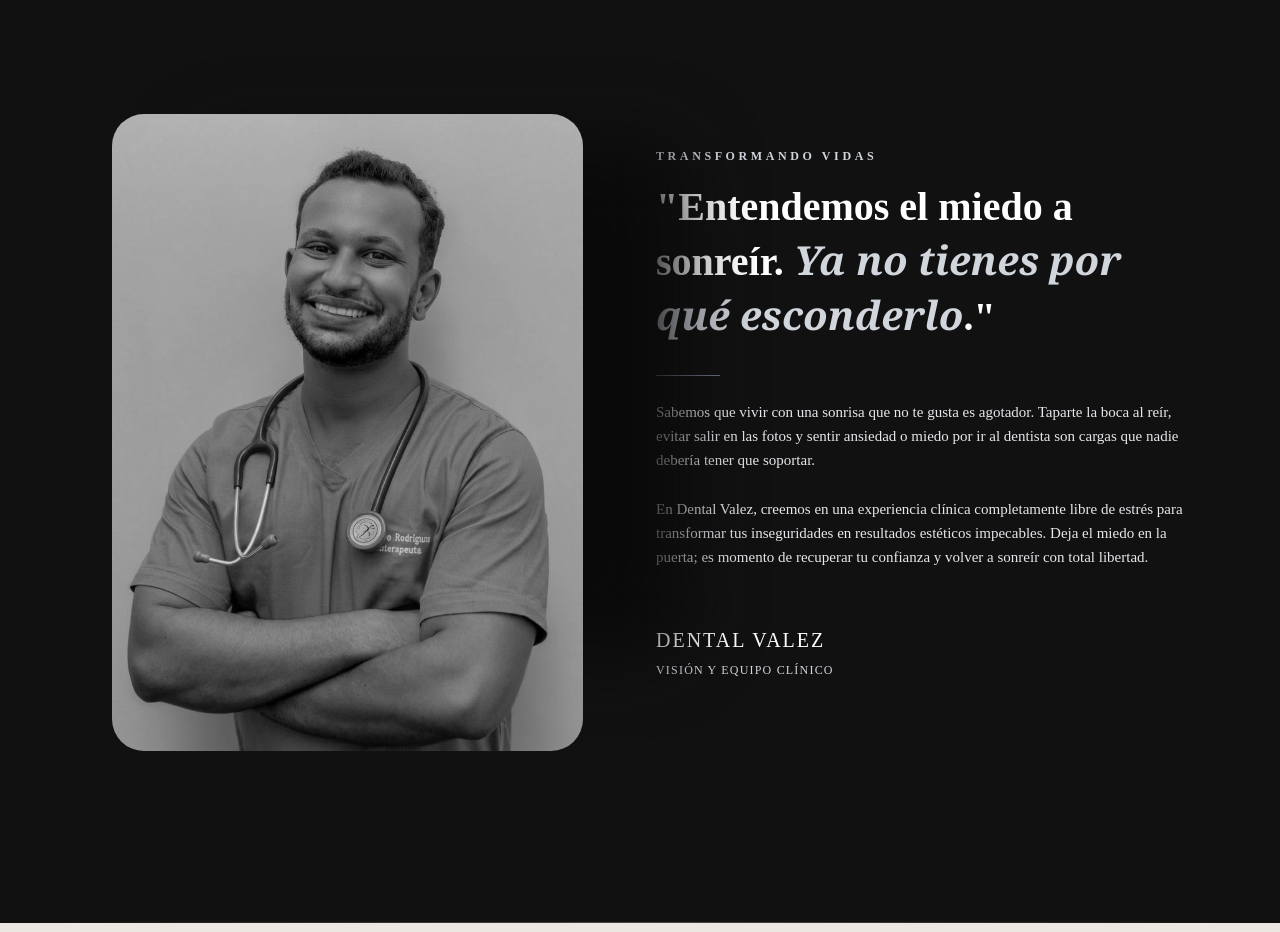
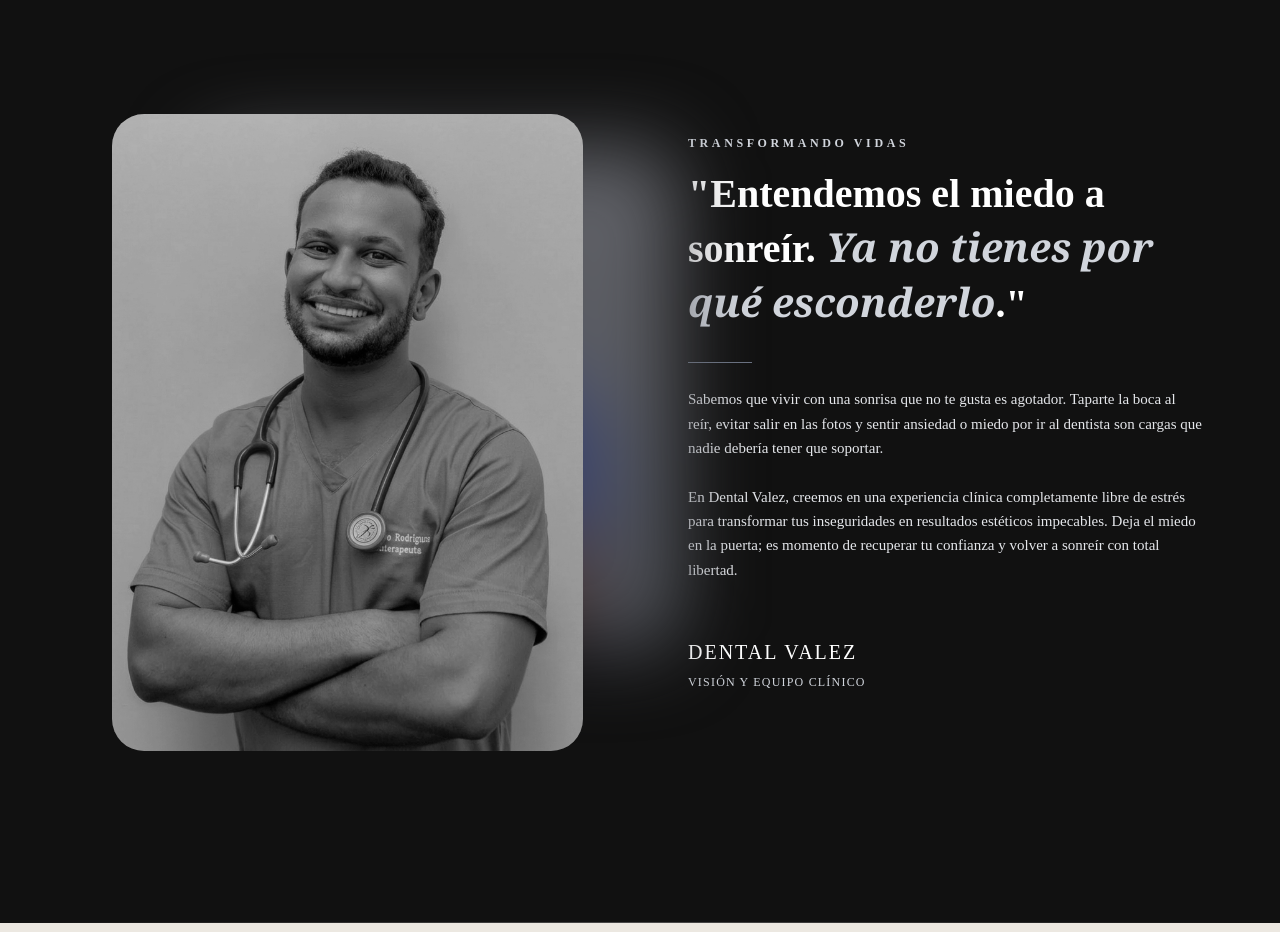
Before and after one commit to dfloresdaniel77-gif/dental-valez-demo, a Next.js app: page / in a window 1280 px wide. Shown: the part 1880-2812 px from the top of the page. Built offline with nearby package versions, Linux system fonts and the light colour scheme.

Commit message:
style: restore background shadow and shift text slightly right

```diff
--- a/src/components/founder-profile.tsx
+++ b/src/components/founder-profile.tsx
@@ -11,6 +11,7 @@ export default function FounderProfile() {
     <UnderlineGroup>
       <SectionWithMockup
         reverseLayout={true}
+        secondaryImageSrc="/founder-no-tattoos.png"
         title={
           <>
             <div className="text-xs font-semibold tracking-[0.3em] uppercase text-gray-300 mb-4 block">
--- a/src/components/ui/section-with-mockup.tsx
+++ b/src/components/ui/section-with-mockup.tsx
@@ -55,7 +55,7 @@ const SectionWithMockup: React.FC<SectionWithMockupProps> = ({
                 >
                     {/* Text Content */}
                     <motion.div
-                        className={`flex flex-col items-start gap-4 mt-10 md:mt-0 max-w-[546px] mx-auto md:mx-0 ${textOrderClass}`}
+                        className={`flex flex-col items-start gap-4 mt-10 md:mt-0 max-w-[546px] mx-auto md:mx-0 md:pl-8 ${textOrderClass}`}
                         variants={itemVariants}
                     >
                          <div className="space-y-2 md:space-y-1">
```
